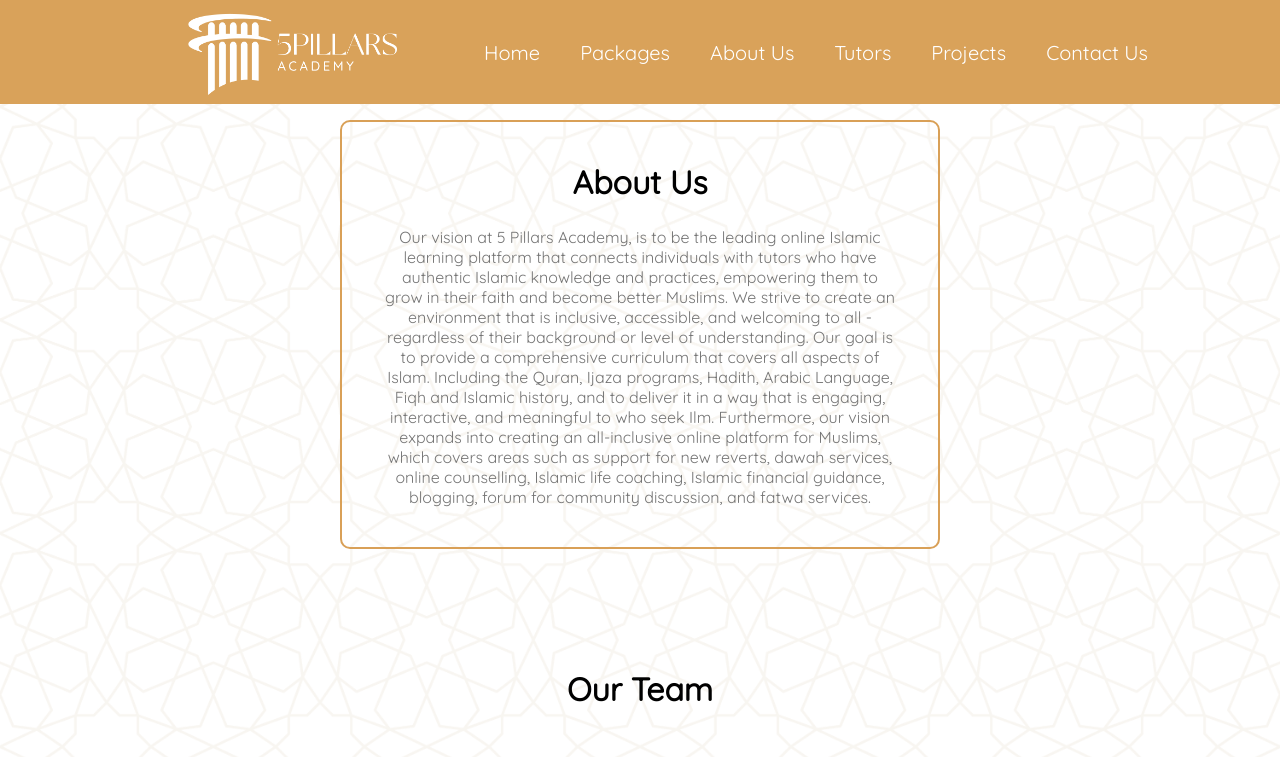
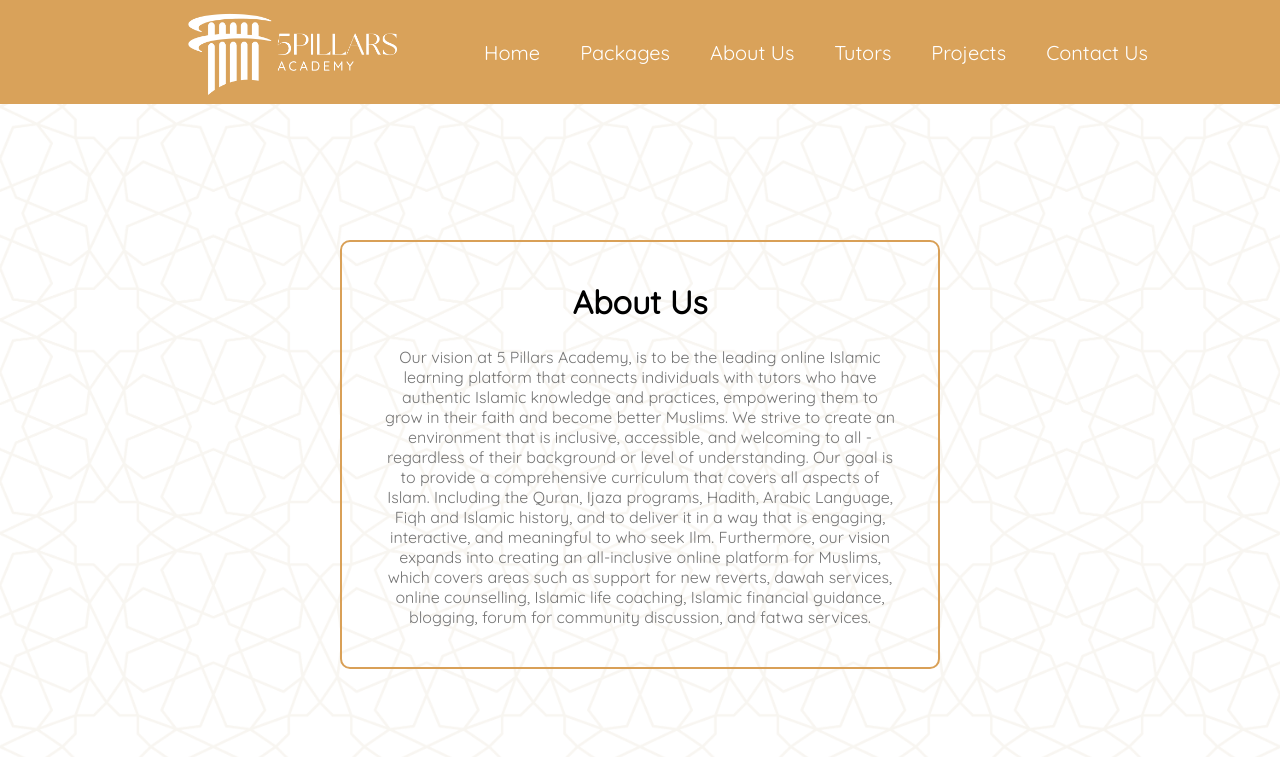
Before and after one commit to dotprods/5pillars, a React (Create React App) app in the folder client/: page /aboutus in a window 1280 px wide. Shown: the top 757 px of the page. Built offline with nearby package versions, Linux system fonts and the light colour scheme.

Commit message:
about us  margin added

```diff
--- a/client/src/Css/EnrolForm.css
+++ b/client/src/Css/EnrolForm.css
@@ -31,6 +31,12 @@ input[type="tel"] {
   padding: 10px;
   border: 1px solid #ccc;
   border-radius: 5px;
+}
+select {
+  cursor: pointer;
+}
+input[type="checkbox"] {
+  margin-top: 20px;
 }
 
 button[type="submit"] {
--- a/client/src/Css/Staffmember.css
+++ b/client/src/Css/Staffmember.css
@@ -6,7 +6,7 @@
   font-family: "Poppins", sans-serif;
 }
 .haa {
-  height: 11vh;
+  /* height: 11vh; */
 }
 
 .staff-list {
@@ -144,7 +144,7 @@
 .about {
   /* background: url(../images/bg-splash.png); */
   max-width: 600px;
-  margin: 120px auto;
+  margin: 240px auto;
   padding: 40px;
   background: transparent;
   border: 2px solid #d9a057;
```
